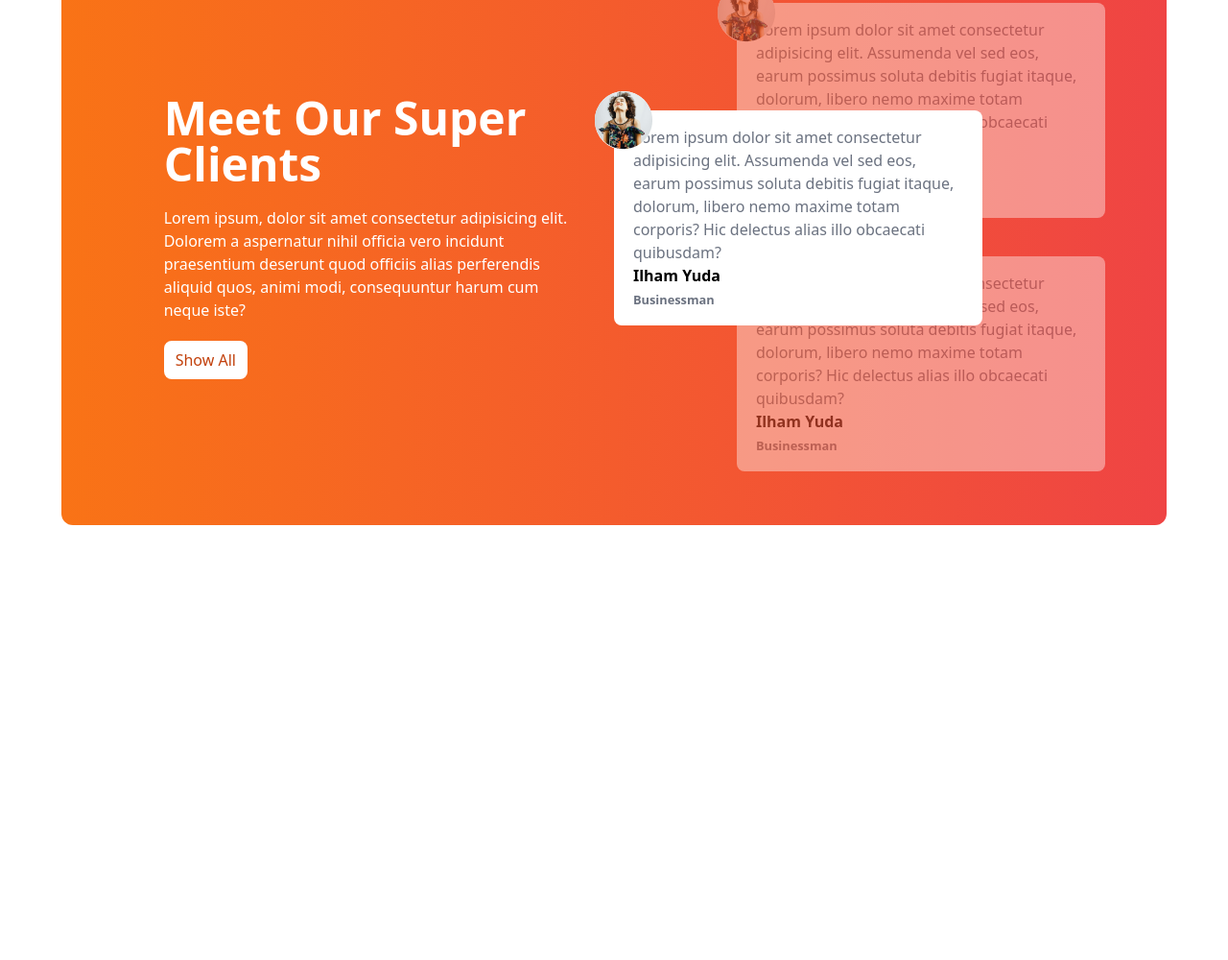
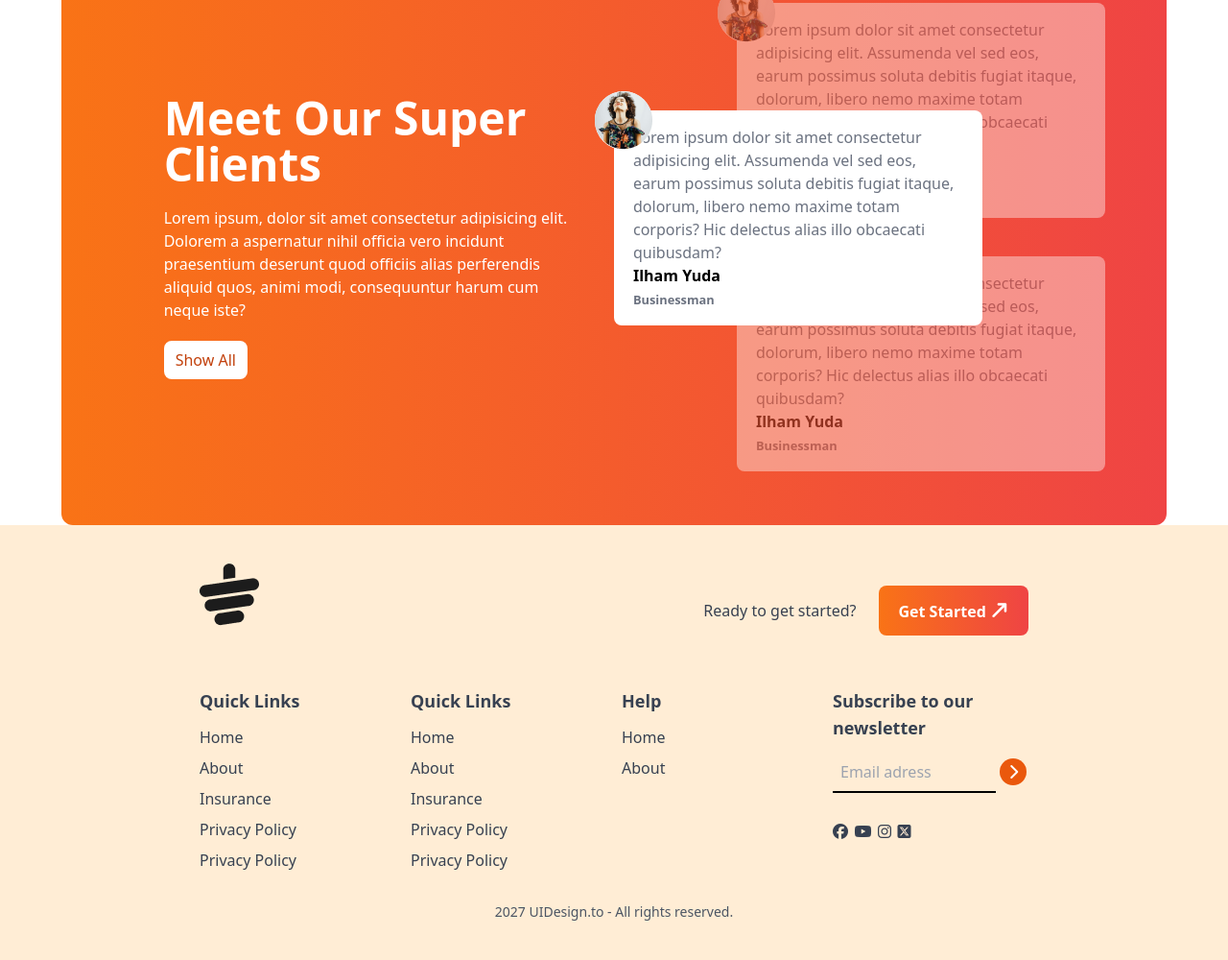
Before and after one commit to atmabdullaham/tea-house, a plain HTML site: page index.html in a window 1280 px wide. Shown: the part 1917-2917 px from the top of the page at 96% size. Before the commit the page ends 2464 px from the top, so only its background shows below. Drawn offline with nearby package versions, Linux system fonts and the light colour scheme.

Commit message:
footer complete

```diff
--- a/index.html
+++ b/index.html
@@ -266,6 +266,112 @@
           </div>
         </div>
       </section>
+
+      <!-- News Section Homework -->
     </main>
+    <!-- footer Section -->
+    <footer class="bg-orange-100 text-gray-700 py-10 px-4 md:px-16">
+      <div class="w-9/12 mx-auto">
+        <!-- logo -->
+        <div class="mb-8 flex justify-between">
+          <img class="mb-8" src="./images/cup.png" alt="" />
+          <div class="flex items-center gap-6">
+            <h4>Ready to get started?</h4>
+            <button
+              class="bg-gradient-to-r from-orange-500 to-red-500 px-5 py-3 rounded-lg text-white font-bold"
+            >
+              Get Started
+              <i class="fa-solid fa-arrow-right-long text-xl -rotate-45"></i>
+            </button>
+          </div>
+        </div>
+        <!-- links -->
+        <div class="grid grid-cols-1 md:grid-cols-2 lg:grid-cols-4 gap-4">
+          <!-- first column -->
+          <div>
+            <h3 class="font-semibold text-lg mb-3">Quick Links</h3>
+            <ul class="space-y-2">
+              <li>
+                <a class="hover:text-orange-600" href="#">Home</a>
+              </li>
+              <li>
+                <a class="hover:text-orange-600" href="#">About</a>
+              </li>
+              <li>
+                <a class="hover:text-orange-600" href="#">Insurance</a>
+              </li>
+              <li>
+                <a class="hover:text-orange-600" href="#">Privacy Policy</a>
+              </li>
+              <li>
+                <a class="hover:text-orange-600" href="#">Privacy Policy</a>
+              </li>
+            </ul>
+          </div>
+          <!-- second column -->
+          <div>
+            <h3 class="font-semibold text-lg mb-3">Quick Links</h3>
+            <ul class="space-y-2">
+              <li>
+                <a class="hover:text-orange-600" href="#">Home</a>
+              </li>
+              <li>
+                <a class="hover:text-orange-600" href="#">About</a>
+              </li>
+              <li>
+                <a class="hover:text-orange-600" href="#">Insurance</a>
+              </li>
+              <li>
+                <a class="hover:text-orange-600" href="#">Privacy Policy</a>
+              </li>
+              <li>
+                <a class="hover:text-orange-600" href="#">Privacy Policy</a>
+              </li>
+            </ul>
+          </div>
+          <!-- third column -->
+          <div>
+            <h3 class="font-semibold text-lg mb-3">Help</h3>
+            <ul class="space-y-2">
+              <li>
+                <a class="hover:text-orange-600" href="#">Home</a>
+              </li>
+              <li>
+                <a class="hover:text-orange-600" href="#">About</a>
+              </li>
+            </ul>
+          </div>
+          <!-- fourth column -->
+          <div>
+            <h3 class="font-semibold text-lg mb-3">
+              Subscribe to our newsletter
+            </h3>
+            <div class="flex flex-col space-y-2">
+              <div>
+                <input
+                  placeholder="Email adress"
+                  type="text"
+                  class="bg-transparent border-b-2 border-black w-4/6 md:w-5/6 p-2"
+                />
+                <i
+                  class="fa-solid fa-chevron-right bg-orange-600 inline-flex rounded-full w-7 h-7 text-white justify-center items-center"
+                ></i>
+              </div>
+            </div>
+            <div class="flex justify-between w-2/5 mb-2 mt-8">
+              <i class="fa-brands fa-facebook"></i>
+              <i class="fa-brands fa-youtube"></i>
+              <i class="fa-brands fa-instagram"></i>
+              <i class="fa-brands fa-square-x-twitter"></i>
+            </div>
+          </div>
+        </div>
+        <div class="text-center pt-4 mt-4">
+          <p class="text-sm text-gray-600">
+            2027 UIDesign.to - All rights reserved.
+          </p>
+        </div>
+      </div>
+    </footer>
   </body>
 </html>
```
